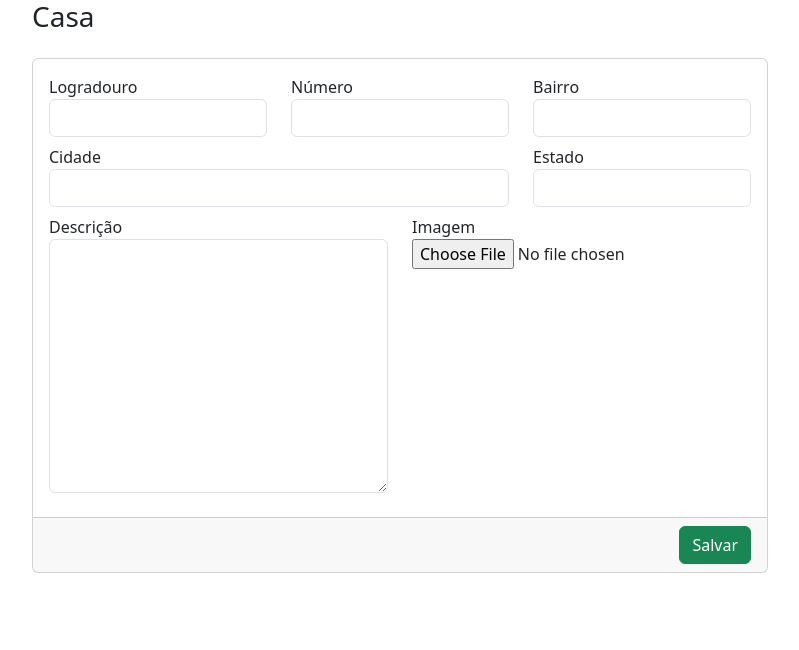
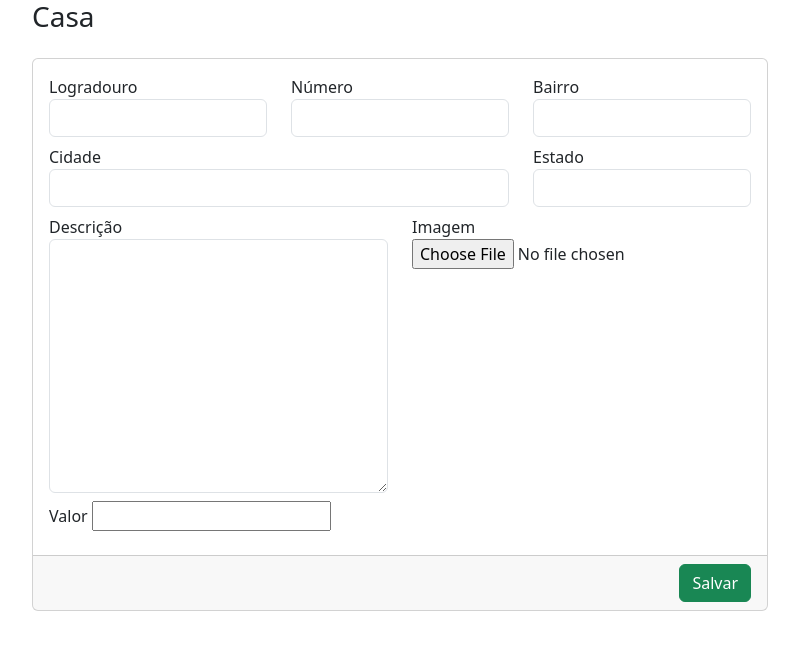
Before and after one commit to sergomes/aluga-aqui, a plain HTML site: page casas-form.html in a window 1280 px wide. Shown: the whole page, without its empty margins (240-1039 px from the left). Drawn offline with nearby package versions, Linux system fonts and the light colour scheme.

```diff
--- a/casas-form.html
+++ b/casas-form.html
@@ -59,6 +59,10 @@
                     <div class="mb-2">
                     <label for="">Descrição</label>
                     <textarea class="form-control" cols="30" rows="10" v-model="casa.descricao"></textarea>
+                    </div>
+                    <div class="mb-2">
+                      <label for="">Valor</label>
+                      <input type="number">
                     </div>
                   </div>
                   <div class="col">
```
Also changed, not shown: casas-lista.html (+1 -1 lines).
